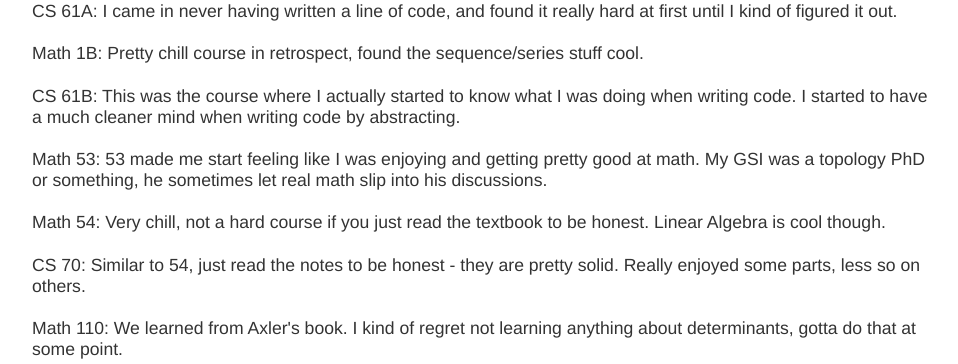
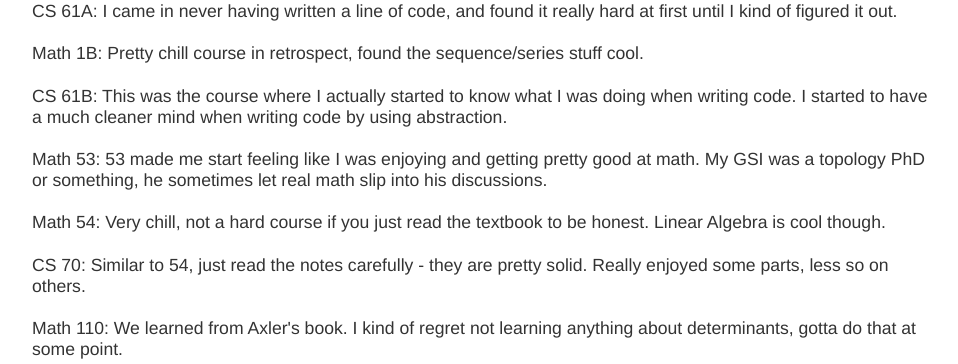
Before and after one commit to julianrfaust/julianrfaust.github.io, a Jekyll site: the page built from aboutme.html, in a window 1280 px wide. Shown: the part 400-764 px from the top of the page, without its empty margins (160-1118 px from the left). Built offline with Jekyll 4.4.1, drawn with Linux system fonts in a browser that asks for light colours.

Commit message:
Update aboutme.html

```diff
--- a/aboutme.html
+++ b/aboutme.html
@@ -10,10 +10,10 @@ title: Julian Faust
 		<br> <br>
 		CS 61A: I came in never having written a line of code, and found it really hard at first until I kind of figured it out. <br> <br>
 		Math 1B: Pretty chill course in retrospect, found the sequence/series stuff cool. <br><br>
-		CS 61B: This was the course where I actually started to know what I was doing when writing code. I started to have a much cleaner mind when writing code by abstracting. <br><br>
+		CS 61B: This was the course where I actually started to know what I was doing when writing code. I started to have a much cleaner mind when writing code by using abstraction. <br><br>
 		Math 53: 53 made me start feeling like I was enjoying and getting pretty good at math. My GSI was a topology PhD or something, he sometimes let real math slip into his discussions. <br><br>
 		Math 54: Very chill, not a hard course if you just read the textbook to be honest. Linear Algebra is cool though. <br><br>
-		CS 70: Similar to 54, just read the notes to be honest - they are pretty solid. Really enjoyed some parts, less so on others. <br><br>
+		CS 70: Similar to 54, just read the notes carefully - they are pretty solid. Really enjoyed some parts, less so on others. <br><br>
 		Math 110: We learned from Axler's book. I kind of regret not learning anything about determinants, gotta do that at some point. <br><br>
 		CS 61C: Memorization and getting bogged down in details is not really my favorite thing, so this wasn't my favorite course. Number representation and knowing stuff works is cool for sure though. <br><br>
 		CS 170: Really cool class, just wish it felt a bit less random sometimes. Worth taking, not absolutely essential though. <br><br>
```
